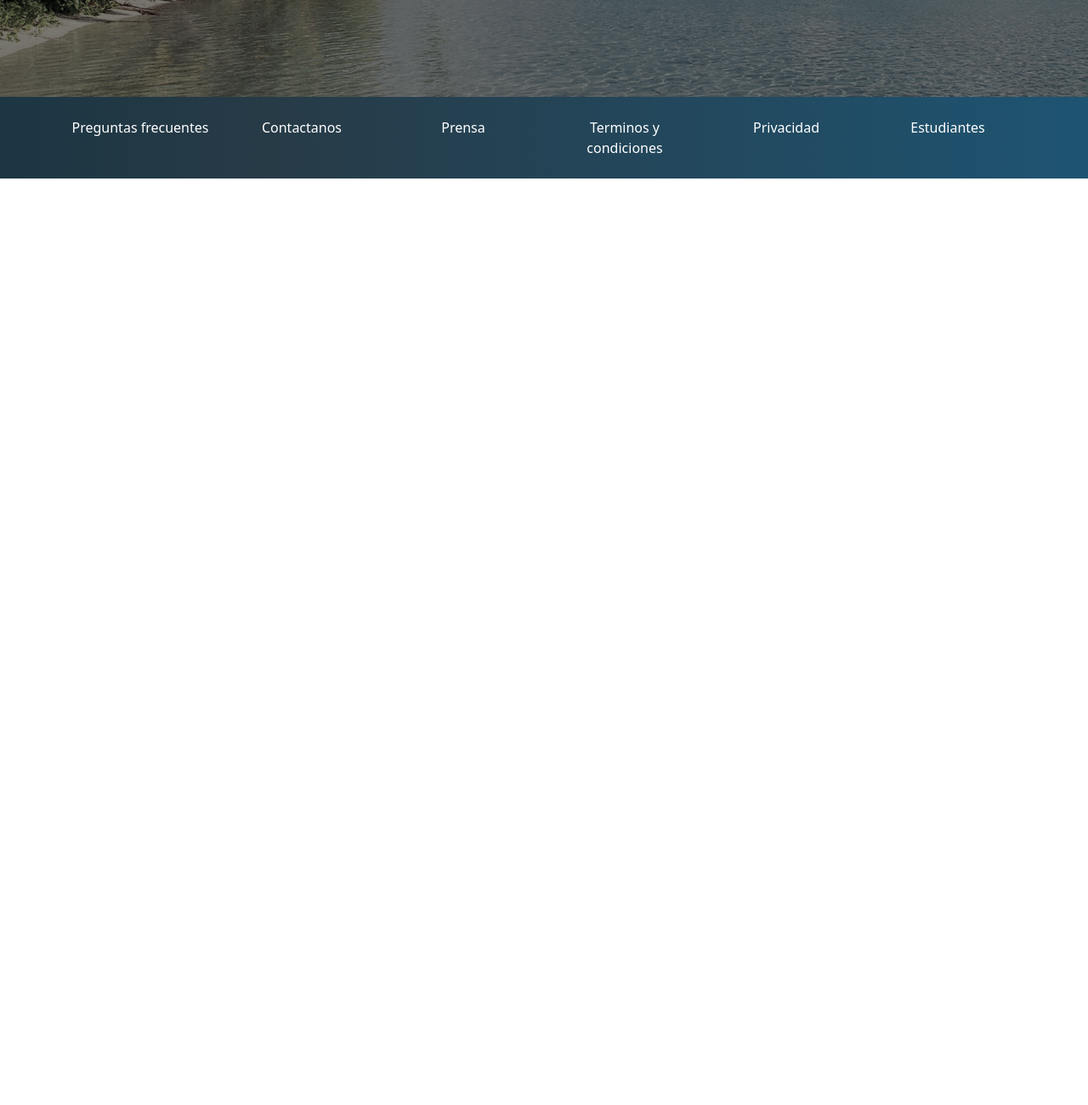
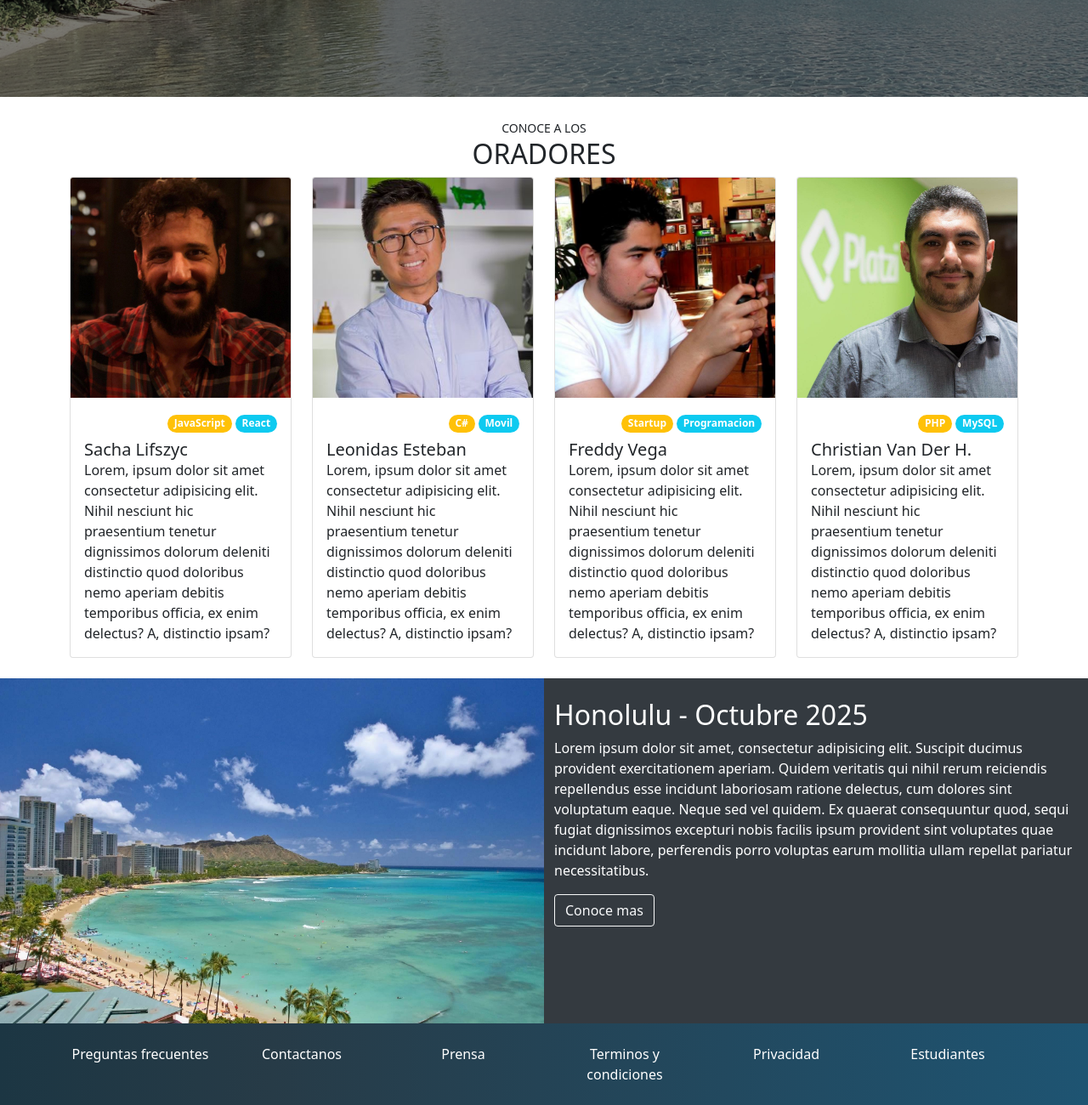
Before and after one commit to lopezsanty12/boostrap-course, a plain HTML site: page PlatziHawai/index.html in a window 1280 px wide. Shown: the part 502-1802 px from the top of the page at 85% size. Before the commit the page ends 800 px from the top, so only its background shows below. Drawn offline with nearby package versions, Linux system fonts and the light colour scheme.

Commit message:
Agregando un contenedor de ancho completo

```diff
--- a/PlatziHawai/css/index.css
+++ b/PlatziHawai/css/index.css
@@ -32,6 +32,10 @@
     height: 100%;
 }
 
+.badges {
+    text-align: right;
+    position: relative;
+}
 .btn-platzi {
     background-color: #97c93e;
     color: white !important;
@@ -39,6 +43,16 @@
 
 .btn-platzi:hover {
     background-color: #7ba229;
+}
+
+#place-time img {
+    max-width: 100%;
+}
+
+#place-time {
+    background-color: #343a40;
+    color: white;
+
 }
 
 #footer{
--- a/PlatziHawai/index.html
+++ b/PlatziHawai/index.html
@@ -76,8 +76,93 @@
         </div>
       </div>
     </section>
+    <!-- Fin main  -->
 
-    <!-- Fin main  -->
+    <!-- Inicio Speakers -->
+    <section id="speakers" class="mt-4">
+      <div class="container">
+        <div class="row">
+          <div class="col text-center text-uppercase">
+            <small>Conoce a los</small>
+            <h2>Oradores</h2>
+          </div>
+        </div>
+        <div class="row">
+          <div class="col-md-6 col-lg-3 mb-4">
+            <div class="card">
+              <img src="assets/speakers/sacha.jpg" class="card-img-top" alt="Foto de Sacha">
+              <div class="card-body">
+                <div class="badges mb-2">
+                  <span class="badge rounded-pill bg-warning">JavaScript</span>
+                  <span class="badge rounded-pill bg-info">React</span>
+                </div>
+                <h5 class="card-title mb-0">Sacha Lifszyc</h5>
+                <p class="card-text">Lorem, ipsum dolor sit amet consectetur adipisicing elit. Nihil nesciunt hic praesentium tenetur dignissimos dolorum deleniti distinctio quod doloribus nemo aperiam debitis temporibus officia, ex enim delectus? A, distinctio ipsam?</p>
+              </div>
+            </div>
+          </div>
+          <div class="col-md-6 col-lg-3 mb-4">
+            <div class="card">
+              <img src="assets/speakers/leonidas2.jpeg" class="card-img-top" alt="Foto de Sacha">
+              <div class="card-body">
+                <div class="badges mb-2">
+                  <span class="badge rounded-pill bg-warning">C#</span>
+                  <span class="badge rounded-pill bg-info">Movil</span>
+                </div>
+                <h5 class="card-title mb-0">Leonidas Esteban</h5>
+                <p class="card-text">Lorem, ipsum dolor sit amet consectetur adipisicing elit. Nihil nesciunt hic praesentium tenetur dignissimos dolorum deleniti distinctio quod doloribus nemo aperiam debitis temporibus officia, ex enim delectus? A, distinctio ipsam?</p>
+              </div>
+            </div>
+          </div>
+          <div class="col-md-6 col-lg-3 mb-4">
+            <div class="card">
+              <img src="assets/speakers/freddy.jpeg" class="card-img-top" alt="Foto de Sacha">
+              <div class="card-body">
+                <div class="badges mb-2">
+                  <span class="badge rounded-pill bg-warning">Startup</span>
+                  <span class="badge rounded-pill bg-info">Programacion</span>
+                </div>
+                <h5 class="card-title mb-0">Freddy Vega</h5>
+                <p class="card-text">Lorem, ipsum dolor sit amet consectetur adipisicing elit. Nihil nesciunt hic praesentium tenetur dignissimos dolorum deleniti distinctio quod doloribus nemo aperiam debitis temporibus officia, ex enim delectus? A, distinctio ipsam?</p>
+              </div>
+            </div>
+          </div>
+          <div class="col-md-6 col-lg-3 mb-4">
+            <div class="card">
+              <img src="assets/speakers/cvander.jpeg" class="card-img-top" alt="Foto de Sacha">
+              <div class="card-body">
+                <div class="badges mb-2">
+                  <span class="badge rounded-pill bg-warning">PHP</span>
+                  <span class="badge rounded-pill bg-info">MySQL</span>
+                </div>
+                <h5 class="card-title mb-0">Christian Van Der H.</h5>
+                <p class="card-text">Lorem, ipsum dolor sit amet consectetur adipisicing elit. Nihil nesciunt hic praesentium tenetur dignissimos dolorum deleniti distinctio quod doloribus nemo aperiam debitis temporibus officia, ex enim delectus? A, distinctio ipsam?</p>
+              </div>
+            </div>
+          </div>
+        </div>
+      </div>
+    </section>
+    <!-- Fin Speakers -->
+
+    <!-- Inicio Lugar y fecha -->
+    <section id="place-time">
+      <div class="container-fluid">
+        <div class="row">
+                <div class="col-12 col-lg-6 p-0">
+                  <img src="assets/honolulu.jpg" alt="Honolulu">
+                 </div>
+                <div class="col-12 col-lg-6 pt-4 pb-4">
+                    <h2>Honolulu - Octubre 2025</h2>
+                    <p>Lorem ipsum dolor sit amet, consectetur adipisicing elit. Suscipit ducimus provident exercitationem aperiam. Quidem veritatis qui nihil rerum reiciendis repellendus esse incidunt laboriosam ratione delectus, cum dolores sint voluptatum eaque.
+                    Neque sed vel quidem. Ex quaerat consequuntur quod, sequi fugiat dignissimos excepturi nobis facilis ipsum provident sint voluptates quae incidunt labore, perferendis porro voluptas earum mollitia ullam repellat pariatur necessitatibus.</p>
+                    <a href="#" class="btn btn-outline-light">Conoce mas</a>
+                </div>
+        </div>
+      </div>
+    </section>
+
+    <!-- Fin lugar y fecha  -->
 
     <!-- InicioFooter  -->
     <footer id="footer" class="pb-4 pt-4">
```
Also changed, not shown: PlatziHawai/assets/speakers/cvander.jpeg (added), PlatziHawai/assets/speakers/freddy.jpeg (added), PlatziHawai/assets/speakers/leonidas.jpeg (added), PlatziHawai/assets/speakers/leonidas2.jpeg (added), PlatziHawai/assets/speakers/sacha.jpg (added).
